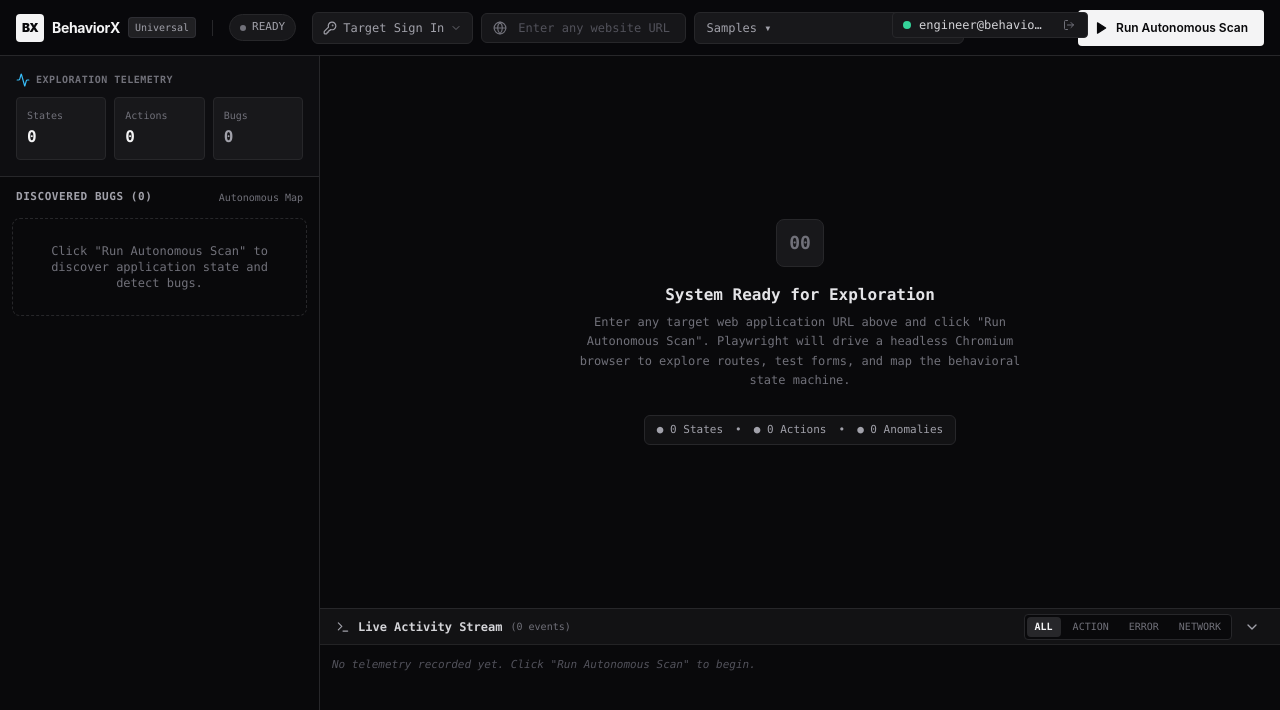
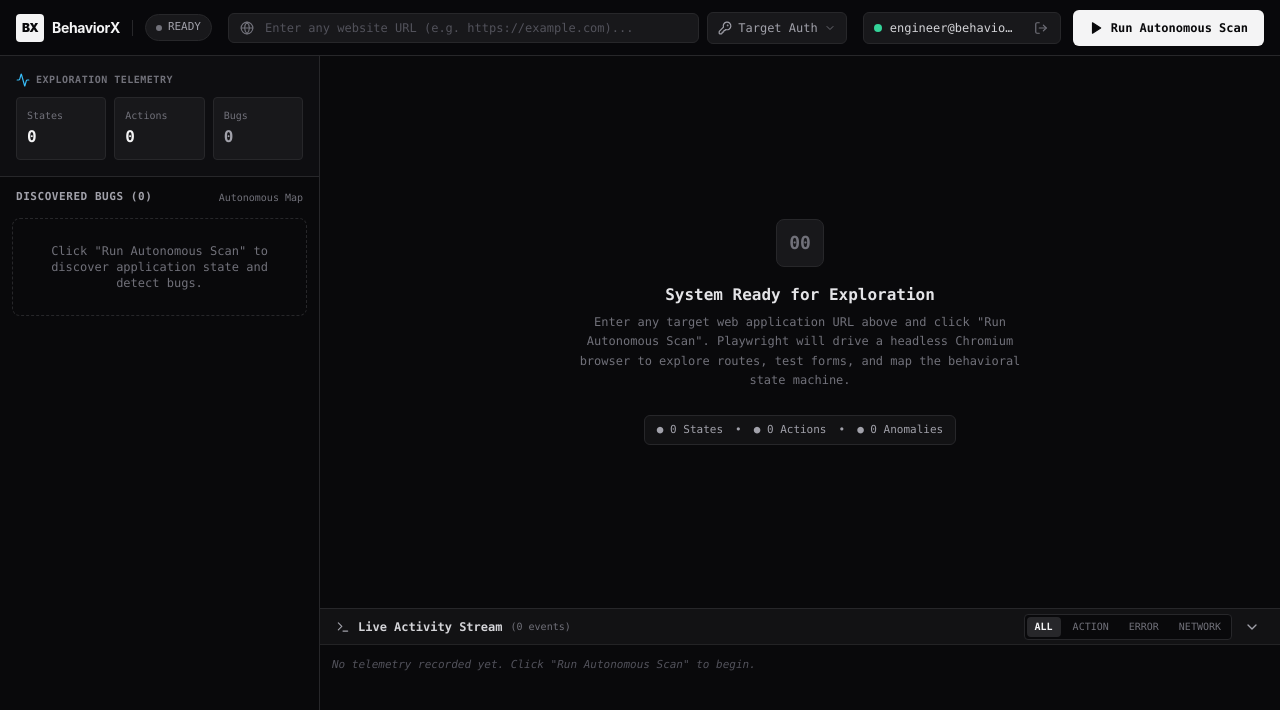
Before and after one commit to rasmiya06/behaviorx, a Next.js app: page / in a window 1280 px wide. Both pictures are taken after a click on the button "Sign In to Console". Shown: the top 710 px of the page. Built offline with nearby package versions, Linux system fonts and the light colour scheme.

Commit message:
refactor(ui): streamline top bar layout, remove sample dropdown, and eliminate overlapping elements

```diff
--- a/app/page.tsx
+++ b/app/page.tsx
@@ -14,41 +14,42 @@ import {
   Anomaly,
   ActionEvent,
 } from '@/lib/types';
-import { AlertCircle, X, ArrowRight, ShieldCheck, Lock, LogOut } from 'lucide-react';
+import { AlertCircle, X, ArrowRight, ShieldCheck, Lock } from 'lucide-react';
 
 export default function BehaviorXDashboard() {
-  // BEHAVIORX PLATFORM AUTHENTICATION STATE (FIRST PAGE IS SIGN IN)
+  // 1. BEHAVIORX PLATFORM AUTHENTICATION (FIRST PAGE IS ALWAYS SIGN IN ON NEW SESSION)
   const [isPlatformLoggedIn, setIsPlatformLoggedIn] = useState(false);
   const [platformUserEmail, setPlatformUserEmail] = useState('engineer@behaviorx.dev');
   const [platformPassword, setPlatformPassword] = useState('behaviorx2024');
   const [isAuthenticating, setIsAuthenticating] = useState(false);
 
-  // DASHBOARD STATE
+  // 2. DASHBOARD CRAWLER STATE
   const [targetUrl, setTargetUrl] = useState('');
   const [isScanning, setIsScanning] = useState(false);
   const [scanStatus, setScanStatus] = useState<'IDLE' | 'SCANNING' | 'COMPLETED' | 'ERROR'>('IDLE');
   const [validationError, setValidationError] = useState<string | null>(null);
 
-  // TARGET WEBSITE AUTHENTICATION / SIGN IN CONFIGURATION IN FRONT
+  // 3. TARGET AUTH CREDENTIALS CONFIGURATION
   const [authEmail, setAuthEmail] = useState('');
   const [authPassword, setAuthPassword] = useState('');
   const [enableAuth, setEnableAuth] = useState(false);
 
-  // CLEAN ZERO-STATE (0 nodes, 0 edges, 0 anomalies, 0 logs)
+  // 4. CLEAN ZERO-STATE
   const [nodes, setNodes] = useState<StateNode[]>([]);
   const [edges, setEdges] = useState<StateEdge[]>([]);
   const [anomalies, setAnomalies] = useState<Anomaly[]>([]);
   const [logs, setLogs] = useState<ActionEvent[]>([]);
 
-  // Inspector & Replay states
+  // 5. INSPECTION & REPLAY STATE
   const [selectedAnomaly, setSelectedAnomaly] = useState<Anomaly | null>(null);
   const [replayAnomaly, setReplayAnomaly] = useState<Anomaly | null>(null);
 
+  // Check session storage on mount
   useEffect(() => {
     try {
-      const savedAuth = localStorage.getItem('bx_auth');
-      if (savedAuth) {
-        const u = JSON.parse(savedAuth);
+      const session = sessionStorage.getItem('bx_session');
+      if (session) {
+        const u = JSON.parse(session);
         if (u?.email) {
           setIsPlatformLoggedIn(true);
           setPlatformUserEmail(u.email);
@@ -63,8 +64,8 @@ export default function BehaviorXDashboard() {
 
     setTimeout(() => {
       try {
-        localStorage.setItem(
-          'bx_auth',
+        sessionStorage.setItem(
+          'bx_session',
           JSON.stringify({
             email: platformUserEmail,
             name: 'Principal QA Engineer',
@@ -80,18 +81,18 @@ export default function BehaviorXDashboard() {
 
   const handlePlatformLogout = () => {
     try {
-      localStorage.removeItem('bx_auth');
+      sessionStorage.removeItem('bx_session');
     } catch (e) {}
     setIsPlatformLoggedIn(false);
   };
 
-  // Trigger real autonomous crawl
+  // Trigger universal autonomous crawl
   const handleStartScan = async () => {
     setValidationError(null);
 
     const cleanUrl = (targetUrl || '').trim();
     if (!cleanUrl) {
-      setValidationError('Please enter a website URL to scan (e.g. https://example.com or click "Load NovaStore").');
+      setValidationError('Please enter a website URL to scan (e.g. https://news.ycombinator.com or http://localhost:3000/demo-app).');
       return;
     }
 
@@ -100,7 +101,7 @@ export default function BehaviorXDashboard() {
         new URL(`https://${cleanUrl}`);
       }
     } catch {
-      setValidationError(`Invalid URL format: "${cleanUrl}". Please enter a valid HTTP or HTTPS address.`);
+      setValidationError(`Invalid URL format: "${cleanUrl}". Please enter a valid web address.`);
       return;
     }
 
@@ -173,7 +174,7 @@ export default function BehaviorXDashboard() {
   };
 
   // ========================================================
-  // 1. FIRST PAGE: BEHAVIORX SIGN IN PAGE (WHEN NOT LOGGED IN)
+  // 1. FIRST PAGE: SIGN IN PAGE (WHEN NOT LOGGED IN)
   // ========================================================
   if (!isPlatformLoggedIn) {
     return (
@@ -242,12 +243,11 @@ export default function BehaviorXDashboard() {
   }
 
   // ========================================================
-  // 2. NEXT PAGE: BEHAVIORX EXPLORER DASHBOARD (UNLOCKED ONCE SIGNED IN)
+  // 2. NEXT PAGE: CLEAN, SPACIOUS EXPLORER DASHBOARD
   // ========================================================
   return (
     <div className="flex flex-col h-screen w-screen overflow-hidden bg-zinc-950 text-zinc-100 font-sans">
-      {/* Top Navigation with Sign Out */}
-      <div className="relative">
+      {/* Top Navigation */}
       <TopNav
         url={targetUrl}
         setUrl={(val) => {
@@ -264,21 +264,9 @@ export default function BehaviorXDashboard() {
         setAuthPassword={setAuthPassword}
         enableAuth={enableAuth}
         setEnableAuth={setEnableAuth}
+        userEmail={platformUserEmail}
+        onLogout={handlePlatformLogout}
       />
-
-        {/* BehaviorX Account Badge with Sign Out */}
-        <div className="absolute right-48 top-3 hidden xl:flex items-center gap-2 bg-zinc-900 border border-zinc-800 px-2.5 py-1 rounded text-xs font-mono text-zinc-300 z-40">
-          <span className="w-2 h-2 rounded-full bg-emerald-400"></span>
-          <span className="truncate max-w-[130px]">{platformUserEmail}</span>
-          <button
-            onClick={handlePlatformLogout}
-            title="Sign out of BehaviorX"
-            className="text-zinc-500 hover:text-rose-400 ml-1 p-0.5 transition-colors"
-          >
-            <LogOut className="w-3 h-3" />
-          </button>
-        </div>
-      </div>
 
       {/* Validation Error Banner */}
       {validationError && (
--- a/components/dashboard/TopNav.tsx
+++ b/components/dashboard/TopNav.tsx
@@ -13,6 +13,7 @@ import {
   CheckCircle,
   X,
   ChevronDown,
+  LogOut,
 } from 'lucide-react';
 
 interface TopNavProps {
@@ -28,6 +29,8 @@ interface TopNavProps {
   setAuthPassword: (pwd: string) => void;
   enableAuth: boolean;
   setEnableAuth: (enabled: boolean) => void;
+  userEmail: string;
+  onLogout: () => void;
 }
 
 export function TopNav({
@@ -43,50 +46,26 @@ export function TopNav({
   setAuthPassword,
   enableAuth,
   setEnableAuth,
+  userEmail,
+  onLogout,
 }: TopNavProps) {
   const [isAuthOpen, setIsAuthOpen] = useState(false);
-  const [isPlatformLoginOpen, setIsPlatformLoginOpen] = useState(false);
-  const [platformUser, setPlatformUser] = useState<{ email: string } | null>(null);
-  const [loginEmailInput, setLoginEmailInput] = useState('');
-  const [loginPasswordInput, setLoginPasswordInput] = useState('');
-
-  const handleLoadSample = () => {
-    setUrl('http://localhost:3000/demo-app');
-    setAuthEmail('alex@novastore.internal');
-    setAuthPassword('password123');
-    setEnableAuth(true);
-  };
-
-  const handlePlatformLogin = (e: React.FormEvent) => {
-    e.preventDefault();
-    if (!loginEmailInput) return;
-    setPlatformUser({ email: loginEmailInput });
-    setIsPlatformLoginOpen(false);
-  };
 
   return (
-    <>
     <header className="h-14 border-b border-zinc-800 bg-zinc-950/95 sticky top-0 z-30 px-4 flex items-center justify-between gap-4">
-        {/* Brand & Status */}
+      {/* 1. Left: Brand & Status */}
       <div className="flex items-center gap-3 flex-shrink-0">
         <div className="flex items-center gap-2">
           <div className="w-7 h-7 rounded bg-zinc-100 text-zinc-950 font-black flex items-center justify-center text-xs tracking-tighter">
             BX
           </div>
-            <div>
-              <div className="flex items-center gap-2">
           <span className="font-bold text-sm tracking-tight text-zinc-100">BehaviorX</span>
-                <span className="text-[10px] font-mono px-1.5 py-0.5 rounded bg-zinc-800/80 text-zinc-400 border border-zinc-700/50">
-                  Universal
-                </span>
-              </div>
-            </div>
         </div>
 
-          <div className="h-4 w-[1px] bg-zinc-800 mx-1 hidden sm:block" />
+        <div className="h-4 w-[1px] bg-zinc-800 hidden sm:block" />
 
         {/* Dynamic Status Pill */}
-          <div className="hidden md:flex items-center gap-2">
+        <div className="hidden md:flex items-center">
           {status === 'IDLE' && (
             <div className="inline-flex items-center gap-1.5 px-2.5 py-1 rounded-full bg-zinc-900 border border-zinc-800 text-[11px] font-mono text-zinc-400">
               <span className="w-1.5 h-1.5 rounded-full bg-zinc-500"></span>
@@ -97,47 +76,67 @@ export function TopNav({
           {status === 'SCANNING' && (
             <div className="inline-flex items-center gap-1.5 px-2.5 py-1 rounded-full bg-sky-950/60 border border-sky-800/60 text-[11px] font-mono text-sky-400 animate-pulse">
               <Loader2 className="w-3 h-3 animate-spin" />
-                <span>EXPLORING APPLICATION...</span>
+              <span>EXPLORING...</span>
             </div>
           )}
 
           {status === 'COMPLETED' && (
             <div className="inline-flex items-center gap-1.5 px-2.5 py-1 rounded-full bg-rose-950/40 border border-rose-900/60 text-[11px] font-mono text-rose-300">
               <AlertTriangle className="w-3 h-3 text-rose-400" />
-                <span>{anomaliesCount} ANOMALIES FLAGGED</span>
+              <span>{anomaliesCount} ANOMALIES</span>
+            </div>
+          )}
+
+          {status === 'ERROR' && (
+            <div className="inline-flex items-center gap-1.5 px-2.5 py-1 rounded-full bg-amber-950/40 border border-amber-900/60 text-[11px] font-mono text-amber-300">
+              <AlertTriangle className="w-3 h-3 text-amber-400" />
+              <span>SCAN FAILED</span>
             </div>
           )}
         </div>
       </div>
 
-        {/* Center: Target URL Input + Sign In / Auth Config in Front */}
+      {/* 2. Center: Prominent Clean Universal URL Bar + Optional Target Auth */}
       <div className="flex-1 max-w-2xl flex items-center gap-2">
-          {/* Target Website Sign In / Credentials Config Dropdown */}
-          <div className="relative">
+        {/* Clean URL Input */}
+        <div className="relative flex-1 flex items-center">
+          <Globe className="w-3.5 h-3.5 absolute left-3 text-zinc-500 pointer-events-none" />
+          <input
+            type="text"
+            value={url}
+            onChange={(e) => setUrl(e.target.value)}
+            disabled={isScanning}
+            placeholder="Enter any website URL (e.g. https://example.com)..."
+            className="w-full bg-zinc-900 border border-zinc-800 rounded-md pl-9 pr-3 py-1.5 text-xs font-mono text-zinc-100 placeholder:text-zinc-600 focus:outline-none focus:border-zinc-700 transition-colors disabled:opacity-50"
+          />
+        </div>
+
+        {/* Target Site Auth Dropdown */}
+        <div className="relative flex-shrink-0">
           <button
             type="button"
             onClick={() => setIsAuthOpen(!isAuthOpen)}
-              className={`h-8 px-2.5 rounded-md border text-xs font-mono flex items-center gap-1.5 transition-colors ${
+            className={`h-8 px-2.5 rounded-md border text-xs font-mono flex items-center gap-1.5 transition-colors cursor-pointer ${
               enableAuth && authEmail
                 ? 'bg-emerald-950/40 border-emerald-500/50 text-emerald-300'
                 : 'bg-zinc-900 border-zinc-800 text-zinc-400 hover:text-zinc-200'
             }`}
-              title="Configure Sign In / Credentials for this website"
+            title="Configure credentials if the target website requires login"
           >
-              <KeyRound className="w-3.5 h-3.5 text-zinc-400" />
+            <KeyRound className="w-3.5 h-3.5" />
             <span className="hidden sm:inline">
-                {enableAuth && authEmail ? 'Auth: On' : 'Target Sign In'}
+              {enableAuth && authEmail ? 'Auth: On' : 'Target Auth'}
             </span>
             <ChevronDown className="w-3 h-3 opacity-60" />
           </button>
 
           {/* Auth Credentials Popover */}
           {isAuthOpen && (
-              <div className="absolute left-0 top-10 w-72 bg-zinc-900 border border-zinc-800 rounded-lg p-3.5 shadow-2xl z-50 text-xs font-mono">
-                <div className="flex items-center justify-between pb-2 mb-2 border-b border-zinc-800">
+            <div className="absolute right-0 top-10 w-72 bg-zinc-900 border border-zinc-800 rounded-lg p-4 shadow-2xl z-50 text-xs font-mono">
+              <div className="flex items-center justify-between pb-2 mb-3 border-b border-zinc-800">
                 <div className="flex items-center gap-1.5 font-semibold text-zinc-200">
                   <Lock className="w-3.5 h-3.5 text-sky-400" />
-                    <span>Target Site Auth</span>
+                  <span>Target Website Login</span>
                 </div>
                 <button
                   onClick={() => setIsAuthOpen(false)}
@@ -147,34 +146,34 @@ export function TopNav({
                 </button>
               </div>
 
-                <p className="text-[11px] text-zinc-400 mb-3 font-sans leading-normal">
-                  If the target website requires login, BehaviorX will automatically detect the login form and enter these credentials:
+              <p className="text-[11px] text-zinc-400 mb-3 font-sans leading-relaxed">
+                If the website requires sign-in, BehaviorX will inject these credentials into the login form:
               </p>
 
-                <div className="space-y-2 mb-3">
+              <div className="space-y-2.5 mb-3">
                 <div>
                   <label className="block text-[10px] text-zinc-400 mb-1">Email / Username</label>
                   <input
                     type="text"
-                      placeholder="e.g. user@example.com"
+                    placeholder="user@example.com"
                     value={authEmail}
                     onChange={(e) => setAuthEmail(e.target.value)}
-                      className="w-full bg-zinc-950 border border-zinc-800 rounded px-2 py-1 text-xs text-zinc-200 focus:outline-none focus:border-zinc-700"
+                    className="w-full bg-zinc-950 border border-zinc-800 rounded px-2.5 py-1 text-xs text-zinc-200 focus:outline-none focus:border-zinc-700"
                   />
                 </div>
                 <div>
                   <label className="block text-[10px] text-zinc-400 mb-1">Password</label>
                   <input
                     type="password"
-                      placeholder="e.g. password123"
+                    placeholder="••••••••••••"
                     value={authPassword}
                     onChange={(e) => setAuthPassword(e.target.value)}
-                      className="w-full bg-zinc-950 border border-zinc-800 rounded px-2 py-1 text-xs text-zinc-200 focus:outline-none focus:border-zinc-700"
+                    className="w-full bg-zinc-950 border border-zinc-800 rounded px-2.5 py-1 text-xs text-zinc-200 focus:outline-none focus:border-zinc-700"
                   />
                 </div>
               </div>
 
-                <div className="flex items-center justify-between pt-2 border-t border-zinc-800">
+              <div className="flex items-center justify-between pt-2.5 border-t border-zinc-800">
                 <label className="flex items-center gap-2 text-[11px] text-zinc-300 cursor-pointer">
                   <input
                     type="checkbox"
@@ -187,92 +186,36 @@ export function TopNav({
                 <button
                   type="button"
                   onClick={() => setIsAuthOpen(false)}
-                    className="px-2 py-1 bg-zinc-800 hover:bg-zinc-700 text-zinc-200 rounded text-[11px]"
+                  className="px-2.5 py-1 bg-zinc-800 hover:bg-zinc-700 text-zinc-200 rounded text-[11px] font-semibold"
                 >
-                    Done
+                  Save
                 </button>
               </div>
             </div>
           )}
         </div>
-
-          {/* Clean Universal URL Input */}
-          <div className="relative flex-1 flex items-center">
-            <Globe className="w-3.5 h-3.5 absolute left-3 text-zinc-500" />
-            <input
-              type="text"
-              value={url}
-              onChange={(e) => setUrl(e.target.value)}
-              disabled={isScanning}
-              placeholder="Enter any website URL (e.g. https://example.com)..."
-              className="w-full bg-zinc-900/90 border border-zinc-800 rounded-md pl-9 pr-3 py-1.5 text-xs font-mono text-zinc-200 placeholder:text-zinc-600 focus:outline-none focus:border-zinc-700 transition-colors disabled:opacity-50"
-            />
       </div>
 
-          {/* Quick Real Websites Preset Dropdown */}
-          <div className="relative">
-            <select
-              onChange={(e) => {
-                const val = e.target.value;
-                if (!val) return;
-                setUrl(val);
-                if (val.includes('demo-app')) {
-                  setAuthEmail('alex@novastore.internal');
-                  setAuthPassword('password123');
-                  setEnableAuth(true);
-                } else if (val.includes('quotes.toscrape.com')) {
-                  setAuthEmail('admin');
-                  setAuthPassword('admin');
-                  setEnableAuth(true);
-                }
-              }}
-              value=""
-              className="h-8 px-2 bg-zinc-900 border border-zinc-800 rounded-md text-xs font-mono text-zinc-400 hover:text-zinc-200 focus:outline-none focus:border-zinc-700 cursor-pointer"
-              title="Select a sample real website to test"
+      {/* 3. Right: User Profile & Primary CTA */}
+      <div className="flex items-center gap-3 flex-shrink-0">
+        {/* User Account Chip */}
+        <div className="hidden lg:flex items-center gap-2 bg-zinc-900 border border-zinc-800 px-2.5 py-1.5 rounded-md text-xs font-mono text-zinc-300">
+          <span className="w-2 h-2 rounded-full bg-emerald-400"></span>
+          <span className="truncate max-w-[130px]">{userEmail || 'Engineer'}</span>
+          <button
+            onClick={onLogout}
+            title="Sign out of BehaviorX"
+            className="text-zinc-500 hover:text-rose-400 ml-1 p-0.5 transition-colors cursor-pointer"
           >
-              <option value="" disabled>Samples ▾</option>
-              <option value="https://example.com">example.com (Clean)</option>
-              <option value="https://news.ycombinator.com">news.ycombinator.com (HN)</option>
-              <option value="https://quotes.toscrape.com">quotes.toscrape.com (Login Site)</option>
-              <option value="http://localhost:3000/demo-app">NovaStore (3 Bugs Demo)</option>
-            </select>
+            <LogOut className="w-3.5 h-3.5" />
+          </button>
         </div>
 
-          {url && (
-            <a
-              href={url.startsWith('http') ? url : `http://${url}`}
-              target="_blank"
-              rel="noreferrer"
-              title="Open target URL in new window"
-              className="p-2 text-zinc-400 hover:text-zinc-200 bg-zinc-900 hover:bg-zinc-800 border border-zinc-800 rounded-md transition-colors"
-            >
-              <ExternalLink className="w-3.5 h-3.5" />
-            </a>
-          )}
-        </div>
-
-        {/* Platform Account & Primary Scan CTA */}
-        <div className="flex items-center gap-2 flex-shrink-0">
-          {/* BehaviorX Account Sign In Button */}
-          {platformUser ? (
-            <div className="hidden lg:flex items-center gap-1.5 px-2.5 py-1 bg-zinc-900 border border-zinc-800 rounded text-xs font-mono text-zinc-300">
-              <span className="w-2 h-2 rounded-full bg-emerald-400"></span>
-              <span className="truncate max-w-[100px]">{platformUser.email}</span>
-            </div>
-          ) : (
-            <button
-              onClick={() => setIsPlatformLoginOpen(true)}
-              className="hidden lg:flex items-center gap-1.5 px-2.5 py-1.5 rounded text-xs font-mono text-zinc-400 hover:text-zinc-100 hover:bg-zinc-900 transition-colors"
-            >
-              <User className="w-3.5 h-3.5" />
-              <span>Sign In</span>
-            </button>
-          )}
-
+        {/* Primary Scan Button */}
         <button
           onClick={onStartScan}
           disabled={isScanning}
-            className="h-9 px-4 rounded bg-zinc-100 hover:bg-zinc-200 disabled:bg-zinc-800 disabled:text-zinc-500 text-zinc-950 font-semibold text-xs flex items-center gap-2 transition-all cursor-pointer shadow-sm active:scale-[0.98]"
+          className="h-9 px-4 rounded-md bg-zinc-100 hover:bg-zinc-200 disabled:bg-zinc-800 disabled:text-zinc-500 text-zinc-950 font-semibold text-xs font-mono flex items-center gap-2 transition-all cursor-pointer shadow-sm active:scale-[0.98] flex-shrink-0"
         >
           {isScanning ? (
             <>
@@ -288,62 +231,5 @@ export function TopNav({
         </button>
       </div>
     </header>
-
-      {/* BehaviorX Platform Sign In Modal */}
-      {isPlatformLoginOpen && (
-        <div className="fixed inset-0 z-50 bg-black/75 backdrop-blur-sm flex items-center justify-center p-4">
-          <div className="bg-zinc-900 border border-zinc-800 rounded-lg max-w-sm w-full p-6 shadow-2xl relative">
-            <button
-              onClick={() => setIsPlatformLoginOpen(false)}
-              className="absolute right-4 top-4 text-zinc-500 hover:text-zinc-300"
-            >
-              <X className="w-4 h-4" />
-            </button>
-
-            <div className="flex items-center gap-2 mb-2">
-              <div className="w-6 h-6 rounded bg-zinc-100 text-zinc-950 font-bold flex items-center justify-center text-xs">
-                BX
-              </div>
-              <h3 className="text-base font-semibold text-zinc-100">Sign In to BehaviorX</h3>
-            </div>
-            <p className="text-xs text-zinc-400 mb-4">
-              Access your test history, automated crawl suites, and team bug replays.
-            </p>
-
-            <form onSubmit={handlePlatformLogin} className="space-y-3">
-              <div>
-                <label className="block text-xs text-zinc-400 mb-1">Email</label>
-                <input
-                  type="email"
-                  required
-                  placeholder="engineer@company.com"
-                  value={loginEmailInput}
-                  onChange={(e) => setLoginEmailInput(e.target.value)}
-                  className="w-full bg-zinc-950 border border-zinc-800 rounded px-3 py-1.5 text-xs text-zinc-200 focus:outline-none focus:border-zinc-700"
-                />
-              </div>
-              <div>
-                <label className="block text-xs text-zinc-400 mb-1">Password</label>
-                <input
-                  type="password"
-                  required
-                  placeholder="••••••••••••"
-                  value={loginPasswordInput}
-                  onChange={(e) => setLoginPasswordInput(e.target.value)}
-                  className="w-full bg-zinc-950 border border-zinc-800 rounded px-3 py-1.5 text-xs text-zinc-200 focus:outline-none focus:border-zinc-700"
-                />
-              </div>
-
-              <button
-                type="submit"
-                className="w-full mt-2 py-2 bg-zinc-100 hover:bg-zinc-200 text-zinc-950 font-semibold text-xs rounded transition-colors"
-              >
-                Sign In
-              </button>
-            </form>
-          </div>
-        </div>
-      )}
-    </>
   );
 }
```
Lines whose indentation alone changed are shown as unchanged.
